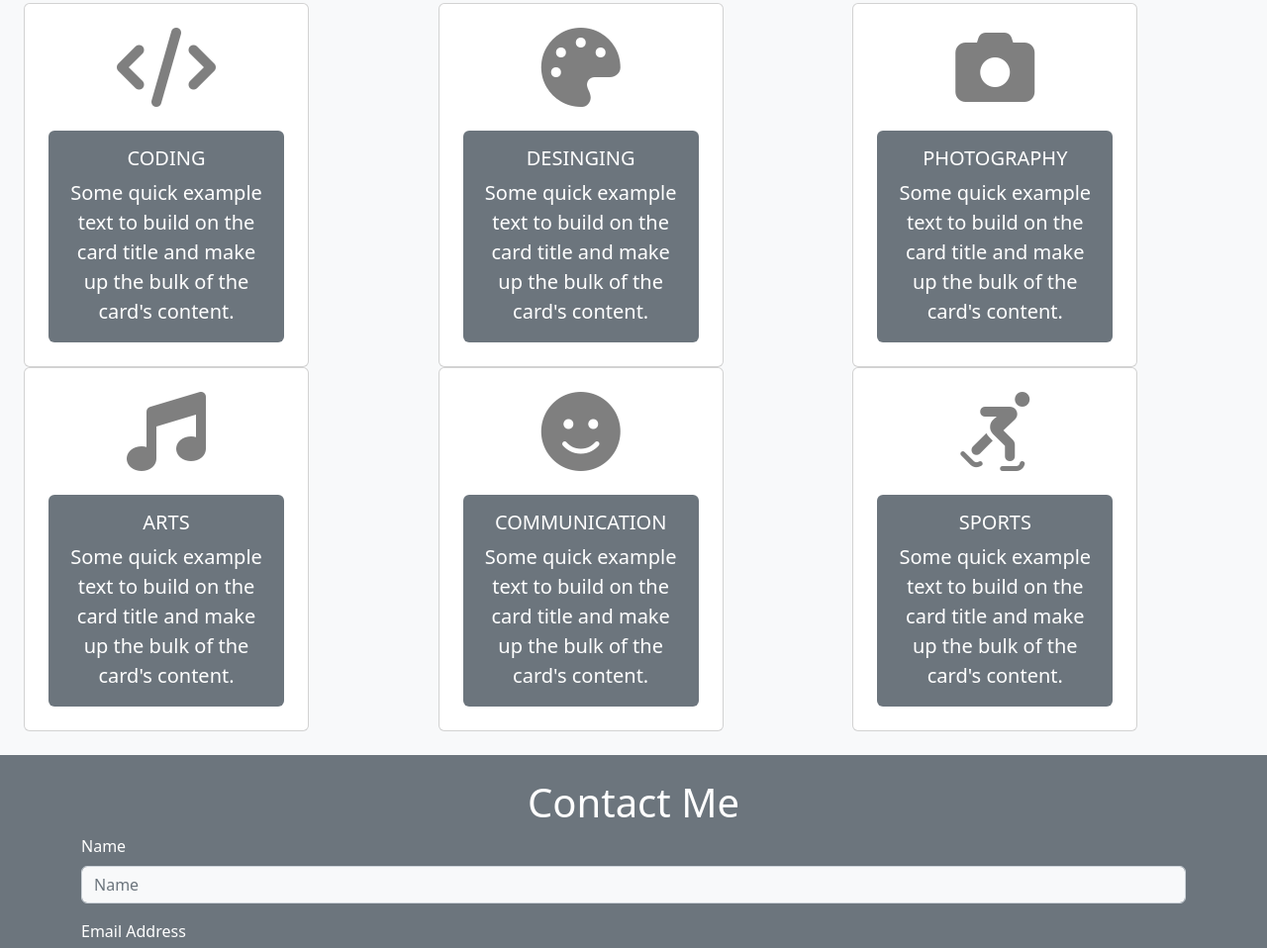
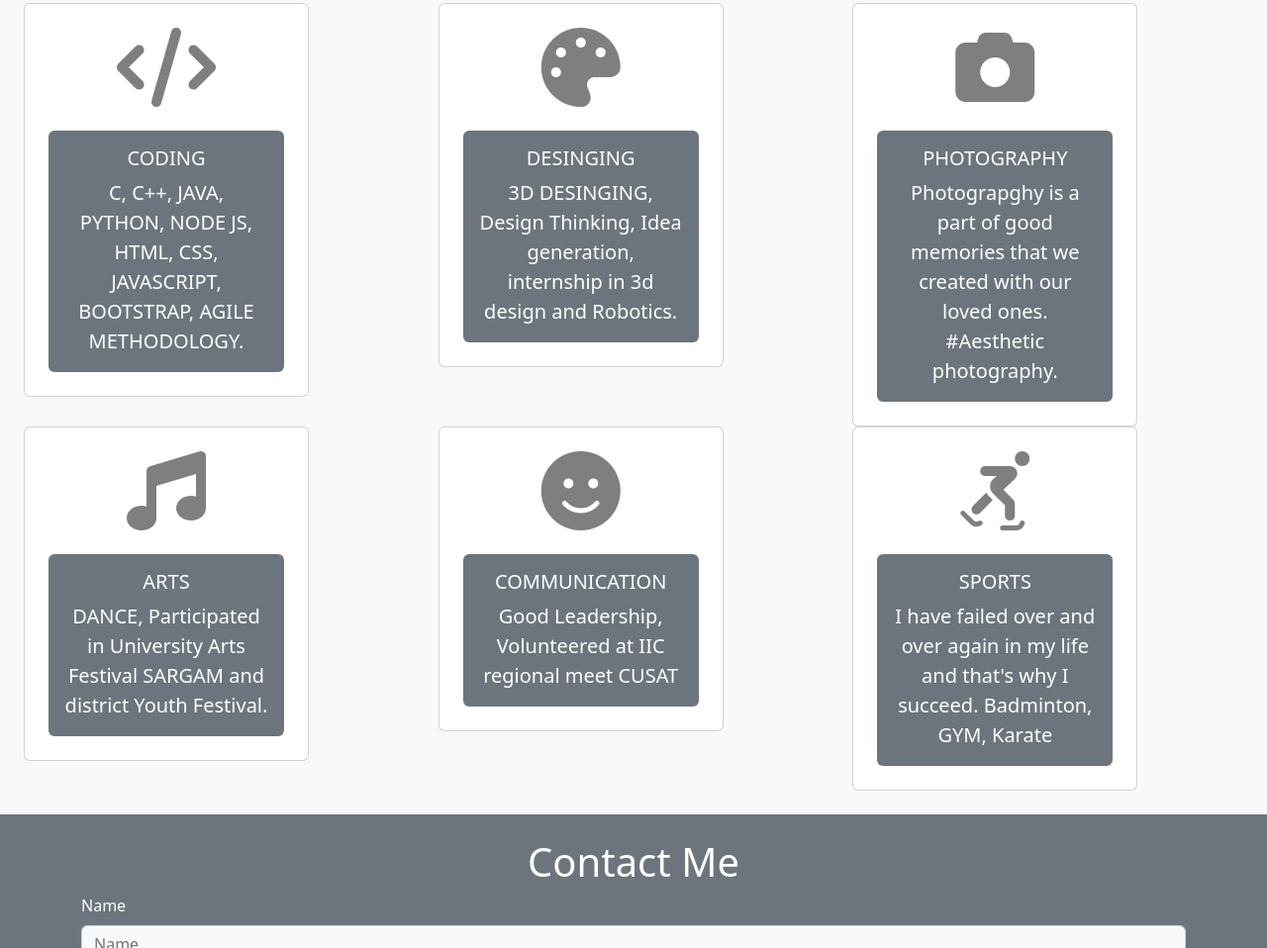
Before and after one commit to aksaabaraham/Personal-static-website-, a plain HTML site: page index.html in a window 1280 px wide. Shown: the part 647-1605 px from the top of the page at 99% size. Drawn offline with nearby package versions, Linux system fonts and the light colour scheme.

Commit message:
Update index.html

```diff
--- a/index.html
+++ b/index.html
@@ -77,7 +77,7 @@
             <i class="fas fa-code display-1"></i><br>
             <div class="card-body bg-secondary rounded">
               <h5 class="card-title text-white">CODING</h5>
-              <p class="card-text text-white lead">Some quick example text to build on the card title and make up the bulk of the card's content.</p>
+              <p class="card-text text-white lead">C, C++, JAVA, PYTHON, NODE JS, HTML, CSS, JAVASCRIPT, BOOTSTRAP, AGILE METHODOLOGY.</p>
 
             </div>
           </div>
@@ -87,7 +87,7 @@
               <i class="fas fa-palette display-1"></i><br>
               <div class="card-body bg-secondary rounded">
                 <h5 class="card-title text-white">DESINGING</h5>
-                <p class="card-text text-white lead">Some quick example text to build on the card title and make up the bulk of the card's content.</p>
+                <p class="card-text text-white lead">3D DESINGING, Design Thinking, Idea generation, internship in 3d design and Robotics.</p>
 
               </div>
             </div>
@@ -97,7 +97,7 @@
                 <i class="fas fa-camera display-1"></i><br>
                 <div class="card-body bg-secondary rounded">
                   <h5 class="card-title text-white">PHOTOGRAPHY</h5>
-                  <p class="card-text text-white lead">Some quick example text to build on the card title and make up the bulk of the card's content.</p>
+                  <p class="card-text text-white lead"> Photograpghy is a part of good memories that we created with our loved ones. #Aesthetic photography. </p>
 
                 </div>
               </div>
@@ -107,7 +107,7 @@
                   <i class="fas fa-music display-1"></i><br>
                   <div class="card-body bg-secondary rounded">
                     <h5 class="card-title text-white">ARTS</h5>
-                    <p class="card-text text-white lead">Some quick example text to build on the card title and make up the bulk of the card's content.</p>
+                    <p class="card-text text-white lead">DANCE, Participated in University Arts Festival SARGAM and district Youth Festival.</p>
 
                   </div>
                 </div>
@@ -117,7 +117,7 @@
                     <i class="fas fa-smile display-1"></i><br>
                     <div class="card-body bg-secondary rounded">
                       <h5 class="card-title text-white">COMMUNICATION</h5>
-                      <p class="card-text text-white lead">Some quick example text to build on the card title and make up the bulk of the card's content.</p>
+                      <p class="card-text text-white lead">Good Leadership, Volunteered at IIC regional meet CUSAT</p>
 
                     </div>
                   </div>
@@ -127,7 +127,7 @@
                       <i class="fas fa-skating display-1"></i><br>
                       <div class="card-body bg-secondary rounded">
                         <h5 class="card-title text-white">SPORTS</h5>
-                        <p class="card-text text-white lead">Some quick example text to build on the card title and make up the bulk of the card's content.</p>
+                        <p class="card-text text-white lead">I have failed over and over again in my life and that's why I succeed. Badminton, GYM, Karate</p>
 
                       </div>
                     </div>
@@ -189,7 +189,7 @@
       <div class="row">
         <div class="col-md-12 text-center">
 
-         <a href="https://www.instagram.com/aksaabrahamm/"><i class="fa fa-instagram"></i></a>
+         <a href="https://www.instagram.com/acxahhh/#"><i class="fa fa-instagram"></i></a>
           <a href="https://www.linkedin.com/in/aksa-abraham-981543237/?lipi=urn%3Ali%3Apage%3Ad_flagship3_profile_view_base%3BoZhHm8uUSGeVr6anpKbAgQ%3D%3D"><i class="fa fa-linkedin-square"></i></a>
         <a href="https://www.spotify.com/in-en/account/overview/"><i class="fa fa-spotify"></i></a>
 
```
